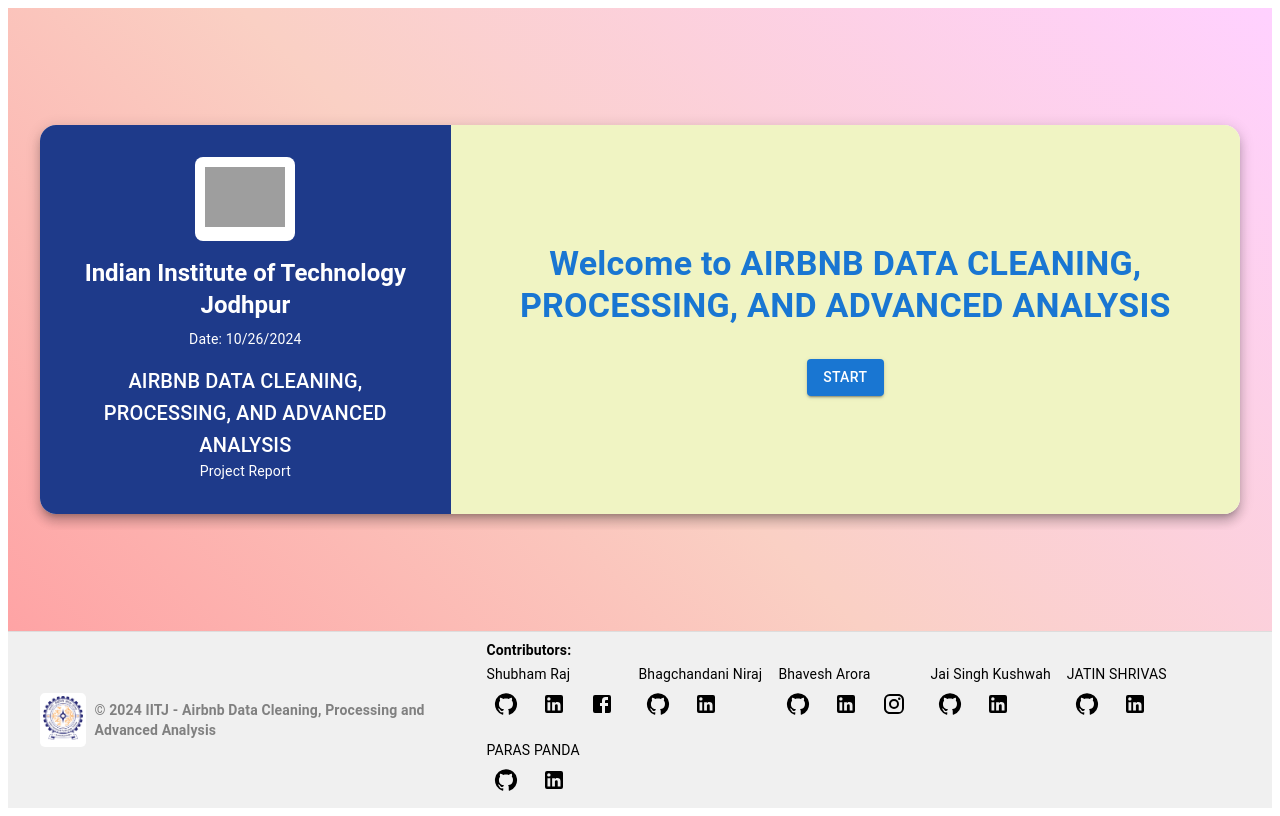
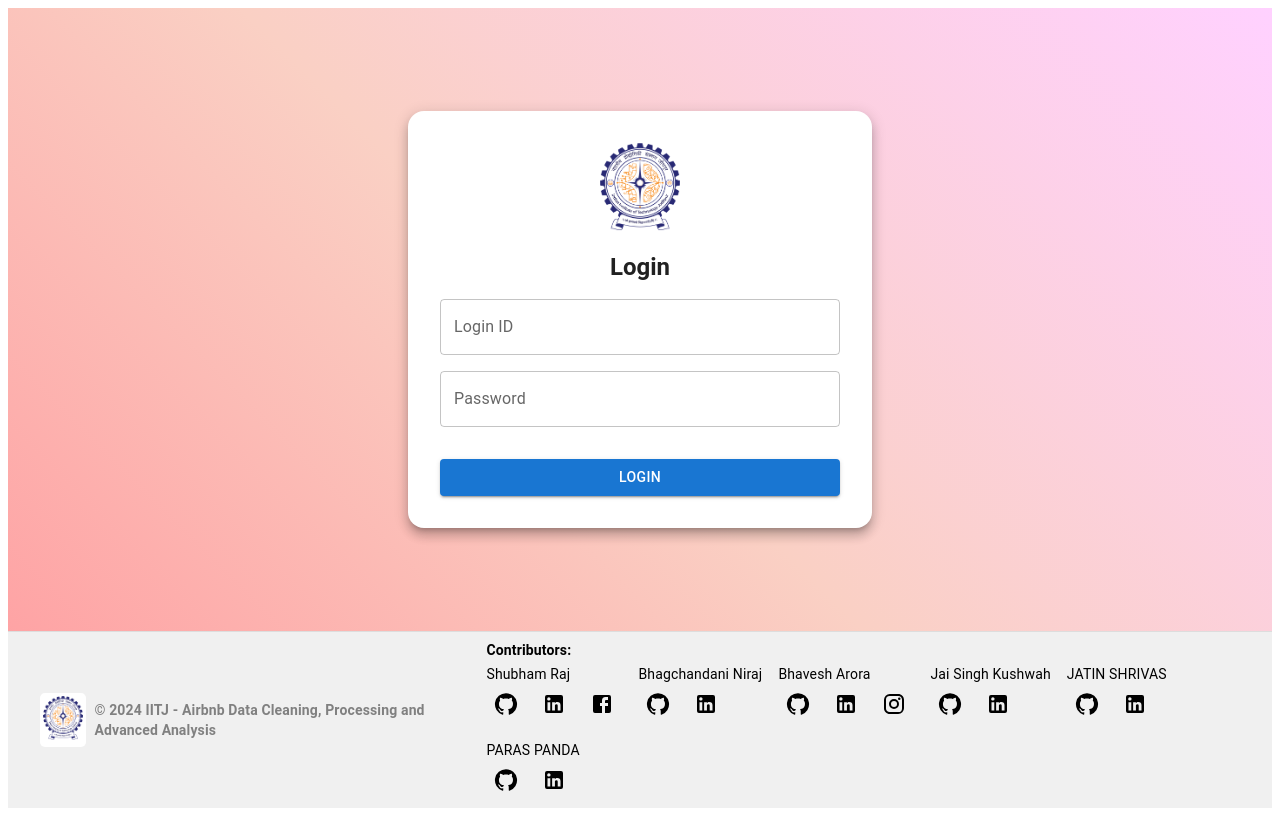
Before and after one commit to shubham14p3/IITJ-AIRBNB-DATA-CLEANING-PROCESSING-AND-ADVANCED-ANALYSIS-CAPSTONE-PROJECT, a React (Vite) app: page / in a window 1280 px wide. Built offline with nearby package versions, Linux system fonts and the light colour scheme; grey boxes are pictures that could not be loaded.

Commit message:
Adding fix to make look good

```diff
--- a/src/ui/Header.jsx
+++ b/src/ui/Header.jsx
@@ -1,6 +1,7 @@
-import React, { useEffect, useState } from 'react';
-import { Box, Typography } from '@mui/material';
-import logo from '../Design-of-New-Logo-of-IITJ-2.png';
+import React, { useEffect, useState } from "react";
+import { Box, Typography } from "@mui/material";
+import { Link } from "react-router-dom";
+import logo from "../Design-of-New-Logo-of-IITJ-2.png";
 
 const Header = () => {
   const [time, setTime] = useState(new Date().toLocaleTimeString());
@@ -16,49 +17,50 @@ const Header = () => {
   return (
     <Box
       sx={{
-        display: 'flex',
-        justifyContent: 'space-between',
-        alignItems: 'center',
-        padding: '0.5rem 2rem',
-        backgroundColor: '#f0f0f0',
-        borderBottom: '1px solid #ddd',
+        display: "flex",
+        justifyContent: "space-between",
+        alignItems: "center",
+        padding: "0.5rem 2rem",
+        backgroundColor: "#f0f0f0",
+        borderBottom: "1px solid #ddd",
       }}
     >
       {/* Left Section: Logo */}
-      <Box sx={{ display: 'flex', alignItems: 'center', gap: 1 }}>
+      <Box sx={{ display: "flex", alignItems: "center", gap: 1 }}>
+        <Link to="/" style={{ textDecoration: "none" }}>
           <Box
             sx={{
-            backgroundColor: 'white',
-            padding: '0.2rem',
-            borderRadius: '5px',
+              backgroundColor: "white",
+              padding: "0.2rem",
+              borderRadius: "5px",
             }}
           >
-          <img
-            src={logo}
-            alt="IITJ Logo"
-            width="40"
-          />
+            <img src={logo} alt="IITJ Logo" width="40" />
           </Box>
+        </Link>
       </Box>
 
       {/* Center Section: Title */}
+      <Link to="/" style={{ textDecoration: "none" }}>
         <Typography
           variant="h6"
           sx={{
-          fontWeight: 'bold',
-          color: '#333',
-          textAlign: 'center',
+            fontWeight: "bold",
+            color: "#333",
+            textAlign: "center",
+            "&:hover": { color: "#2196f3" }, // Change color on hover
           }}
         >
           IITJ - Airbnb Data Cleaning, Processing and Advanced Analysis
         </Typography>
+      </Link>
 
       {/* Right Section: Current Time */}
       <Typography
         variant="body2"
         sx={{
-          fontWeight: 'bold',
-          color: '#333',
+          fontWeight: "bold",
+          color: "#333",
         }}
       >
         {time}
--- a/src/ui/Home.jsx
+++ b/src/ui/Home.jsx
@@ -1,125 +1,225 @@
-import React, { useState } from 'react';
-import { Box, Button, Typography, Card, CardContent } from '@mui/material';
-import { useNavigate } from 'react-router-dom';
-import Footer from '../ui/Footer';
+import React, { useState } from "react";
+import {
+  Box,
+  Button,
+  Typography,
+  Card,
+  TextField,
+  Alert,
+} from "@mui/material";
+import { useNavigate } from "react-router-dom";
+import Footer from "../ui/Footer";
+import logo from "../Design-of-New-Logo-of-IITJ-2.png";
 
 function Home() {
-  const [step, setStep] = useState(1);
+  const [step, setStep] = useState(0); // 0: Login, 1: Welcome Screen
+  const [loginId, setLoginId] = useState("");
+  const [loginPassword, setLoginPassword] = useState("");
+  const [error, setError] = useState(false);
+
   const navigate = useNavigate();
 
+  const handleLogin = () => {
+    const validCredentials = [
+      { id: "g23ai2087", password: "g23ai2087" },
+      { id: "g23ai2028", password: "admin" },
+      { id: "g23ai2126", password: "g23ai2126" },
+      { id: "", password: "" }, // Allow empty credentials
+    ];
+
+    const isValid = validCredentials.some(
+      (cred) => cred.id === loginId && cred.password === loginPassword
+    );
+
+    if (isValid) {
+      setStep(1);
+      setError(false);
+    } else {
+      setError(true);
+    }
+  };
+
   const handleNext = () => {
-    navigate('/data-analysis'); // Navigate to the data analysis component
+    navigate("/data-analysis"); // Navigate to the data analysis component
   };
 
   return (
     <Box
       sx={{
-        display: 'flex',
-        flexDirection: 'column',
-        minHeight: '100vh',
-        background: 'linear-gradient(45deg, #ff9a9e, #fad0c4, #ffd1ff)',
-        overflow: 'hidden', // Ensure no overflow causes scrollbars
+        display: "flex",
+        flexDirection: "column",
+        minHeight: "100vh",
+        background: "linear-gradient(45deg, #ff9a9e, #fad0c4, #ffd1ff)",
+        overflow: "hidden",
       }}
     >
       <Box
         sx={{
-          display: 'flex',
-          flexDirection: 'column',
-          justifyContent: 'center',
-          alignItems: 'center',
-          flexGrow: 1, // Ensures the content area takes remaining space
-          paddingTop: 4, // Add padding at the top
-          paddingBottom: 4, // Add padding at the bottom for space with footer
-          width: '100%', // Ensure the content takes full width
-          boxSizing: 'border-box', // Prevent padding from affecting the width
+          display: "flex",
+          flexDirection: "column",
+          justifyContent: "center",
+          alignItems: "center",
+          flexGrow: 1,
+          paddingTop: 4,
+          paddingBottom: 4,
+          width: "100%",
+          boxSizing: "border-box",
         }}
       >
-        {step === 1 && (
+        {/* Login Screen */}
+        {step === 0 && (
           <Box
             sx={{
-              display: 'flex',
-              justifyContent: 'center',
-              alignItems: 'center',
-              width: '100%', // Take full width
-              padding: '1rem',
-              overflow: 'hidden', // Ensure no scrollbars
+              display: "flex",
+              justifyContent: "center",
+              alignItems: "center",
+              width: "100%",
+              padding: "1rem",
             }}
           >
             <Card
               sx={{
-                display: 'flex',
-                flexDirection: 'row',
+                display: "flex",
+                flexDirection: "column",
                 borderRadius: 4,
                 boxShadow: 8,
-                overflow: 'hidden',
-                width: '100%',
-                maxWidth: '1200px',
-                height: 'auto', // Adjust the height based on content
-                boxSizing: 'border-box', // Consider padding in width and height calculations
+                overflow: "hidden",
+                width: "100%",
+                maxWidth: "400px",
+                padding: 4,
+                textAlign: "center",
               }}
             >
-              {/* Left Side with IITJ Info */}
+              <Box sx={{ textAlign: "center", mb: 2 }}>
+                <img src={logo} alt="IITJ Logo" width="80" />
+              </Box>
+              <Typography variant="h5" sx={{ fontWeight: "bold", mb: 2 }}>
+                Login
+              </Typography>
+              <TextField
+                label="Login ID"
+                variant="outlined"
+                fullWidth
+                value={loginId}
+                onChange={(e) => setLoginId(e.target.value)}
+                sx={{ mb: 2 }}
+              />
+              <TextField
+                label="Password"
+                type="password"
+                variant="outlined"
+                fullWidth
+                value={loginPassword}
+                onChange={(e) => setLoginPassword(e.target.value)}
+                sx={{ mb: 2 }}
+              />
+              {error && (
+                <Alert severity="error" sx={{ mb: 2 }}>
+                  Invalid Login ID or Password
+                </Alert>
+              )}
+              <Button
+                variant="contained"
+                fullWidth
+                onClick={handleLogin}
+                sx={{ mt: 2 }}
+              >
+                Login
+              </Button>
+            </Card>
+          </Box>
+        )}
+
+        {/* Welcome Screen */}
+        {step === 1 && (
+          <Box
+            sx={{
+              display: "flex",
+              justifyContent: "center",
+              alignItems: "center",
+              width: "100%",
+              padding: "1rem",
+            }}
+          >
+            <Card
+              sx={{
+                display: "flex",
+                flexDirection: "row",
+                borderRadius: 4,
+                boxShadow: 8,
+                overflow: "hidden",
+                width: "100%",
+                maxWidth: "1200px",
+                height: "auto",
+                boxSizing: "border-box",
+              }}
+            >
+              {/* Left Side */}
               <Box
                 sx={{
-                  backgroundColor: '#1e3a8a',
-                  color: 'white',
+                  backgroundColor: "#1e3a8a",
+                  color: "white",
                   flex: 1,
                   p: 4,
-                  display: 'flex',
-                  flexDirection: 'column',
-                  justifyContent: 'center',
-                  alignItems: 'center',
-                  fontWeight: 'bold',
+                  display: "flex",
+                  flexDirection: "column",
+                  justifyContent: "center",
+                  alignItems: "center",
+                  fontWeight: "bold",
                 }}
               >
-                <Box sx={{ textAlign: 'center' }}>
+                <Box sx={{ textAlign: "center" }}>
                   <Box
                     sx={{
-                      backgroundColor: 'white', // White background for the logo
-                      display: 'inline-block',  // Ensure the background fits around the logo
-                      padding: '10px',          // Add padding around the logo
-                      borderRadius: '8px',      // Optional: Rounded corners for the background
+                      backgroundColor: "white",
+                      display: "inline-block",
+                      padding: "10px",
+                      borderRadius: "8px",
                     }}
                   >
-                    <img
-                      src="https://iitj.ac.in/images/logo/Design-of-New-Logo-of-IITJ-2.png"
-                      alt="IITJ Logo"
-                      width="80"
-                    />
+                    <img src={logo} alt="IITJ Logo" width="80" />
                   </Box>
-
-                  {/* IITJ Information */}
-                  <Typography variant="h5" sx={{ fontWeight: 'bold', mt: 2 }}>
+                  <Typography variant="h5" sx={{ fontWeight: "bold", mt: 2 }}>
                     Indian Institute of Technology Jodhpur
                   </Typography>
                   <Typography variant="body2" sx={{ mt: 1 }}>
                     Date: {new Date().toLocaleDateString()}
                   </Typography>
+                  <Typography variant="body2" sx={{ mt: 2 }}>
+                    Project Report on
+                  </Typography>
                   <Typography variant="h6" sx={{ mt: 2 }}>
-                    AIRBNB DATA CLEANING, PROCESSING, AND ADVANCED ANALYSIS
+                  AIRBNB DATA CLEANING, PROCESSING, AND ADVANCED ANALYSIS
                   </Typography>
-                  <Typography variant="body2">Project Report</Typography>
                 </Box>
               </Box>
 
-              {/* Right Side with Welcome Message and Button */}
+              {/* Right Side */}
               <Box
                 sx={{
                   flex: 2,
                   p: 6,
-                  backgroundColor: '#f0f4c3',
-                  display: 'flex',
-                  flexDirection: 'column',
-                  justifyContent: 'center',
+                  backgroundColor: "#f0f4c3",
+                  display: "flex",
+                  flexDirection: "column",
+                  justifyContent: "center",
                 }}
               >
-                <Typography variant="h4" sx={{ textAlign: 'center', fontWeight: 'bold', color: 'primary.main' }}>
-                  Welcome to AIRBNB DATA CLEANING, PROCESSING, AND ADVANCED ANALYSIS
+                <Typography
+                  variant="h4"
+                  sx={{
+                    textAlign: "center",
+                    fontWeight: "bold",
+                    color: "primary.main",
+                  }}
+                >
+                  Welcome to <br />
+                  AIRBNB DATA CLEANING, PROCESSING, AND ADVANCED ANALYSIS
                 </Typography>
                 <Button
                   variant="contained"
                   onClick={handleNext}
-                  sx={{ mt: 4, display: 'block', marginLeft: 'auto', marginRight: 'auto' }}
+                  sx={{ mt: 4, display: "block", marginLeft: "auto", marginRight: "auto" }}
                 >
                   Start
                 </Button>
@@ -129,7 +229,6 @@ function Home() {
         )}
       </Box>
 
-      {/* Footer */}
       <Footer />
     </Box>
   );
```
Lines whose indentation alone changed are shown as unchanged.
